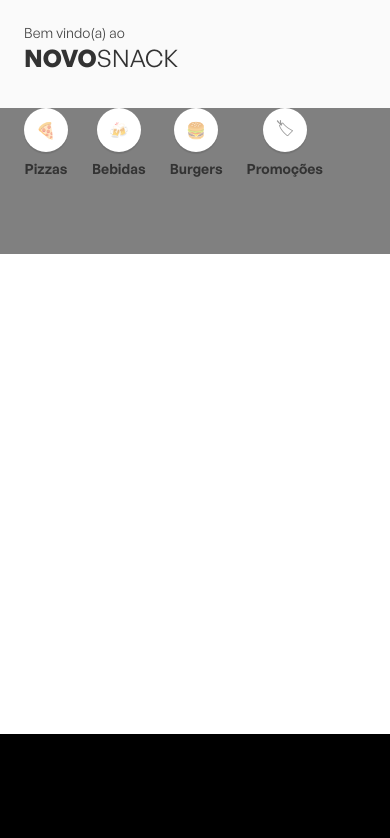
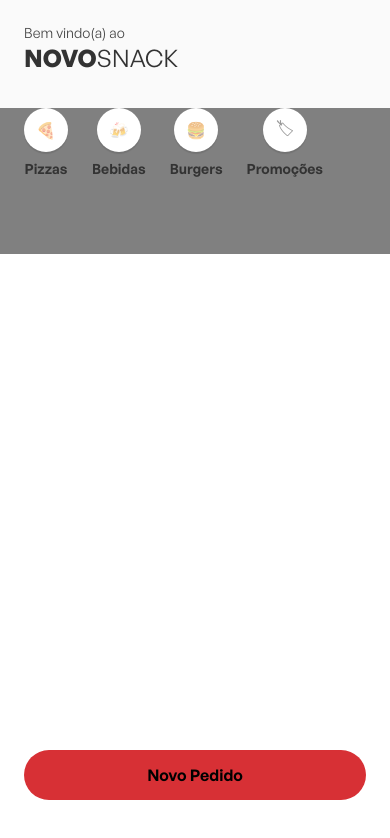
Before and after one commit to lopesma11/WaiterApp-Mobile, a React Native app: screen / in a window 390 px wide. Shown: the top 838 px of the page. Built offline with nearby package versions, Linux system fonts and the light colour scheme.

Commit message:
feat: creating and styling Button Component

```diff
--- a/src/Main/index.tsx
+++ b/src/Main/index.tsx
@@ -1,3 +1,4 @@
+import { Button } from "../components/Button";
 import { Categories } from "../components/Categories";
 import { Header } from "../components/Header";
 import { Menu } from "../components/Menu";
@@ -25,7 +26,11 @@
             </Container>
 
             <Footer>
-                <FooterContainer />
+                <FooterContainer>
+                    <Button onPress={() => alert(`Novo pedido requisitado`)}>
+                        Novo Pedido
+                    </Button>
+                </FooterContainer>
             </Footer>
         </>
     );
--- a/src/Main/styles.ts
+++ b/src/Main/styles.ts
@@ -24,7 +24,8 @@
 
 export const Footer = styled.View`
     min-height: 110px;
-    background: #000;
+    background: #fff;
+    padding: 16px 24px;
 `;
 
 export const FooterContainer = styled.SafeAreaView``;
--- /dev/null
+++ b/src/components/Button/index.tsx
@@ -0,0 +1,18 @@
+import { Text } from "../Text";
+import { Container } from "./styles";
+
+interface ButtonProps {
+    children: string;
+    onPress: () => void;
+    disabled?: boolean;
+}
+
+export function Button({ children, onPress, disabled }: ButtonProps) {
+    return (
+        <Container onPress={onPress} disabled={disabled}>
+            <Text color="fff" weight="600">
+                {children}
+            </Text>
+        </Container>
+    );
+}
--- /dev/null
+++ b/src/components/Button/styles.ts
@@ -0,0 +1,9 @@
+import styled from "styled-components/native";
+
+export const Container = styled.TouchableOpacity`
+    background: ${({ disabled }) => (disabled ? "#999" : "#d73035")};
+    border-radius: 48px;
+    padding: 14px 24px;
+    align-items: center;
+    justify-content: center;
+`;
```
